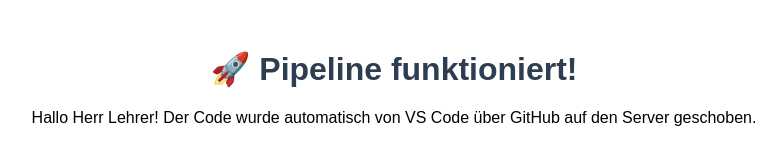
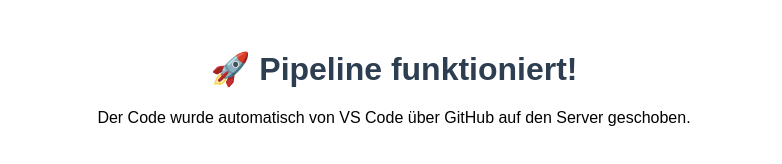
Before and after one commit to kurtkrausee/molecule_viewer, a plain HTML site: page index.html in a window 1280 px wide. Shown: the whole page, without its empty margins (246-1028 px from the left). Drawn offline with Linux system fonts and the light colour scheme.

Commit message:
Erstes Update

```diff
--- a/index.html
+++ b/index.html
@@ -10,6 +10,6 @@
 </head>
 <body>
     <h1>🚀 Pipeline funktioniert!</h1>
-    <p>Hallo Herr Lehrer! Der Code wurde automatisch von VS Code über GitHub auf den Server geschoben.</p>
+    <p>Der Code wurde automatisch von VS Code über GitHub auf den Server geschoben.</p>
 </body>
 </html>
```
